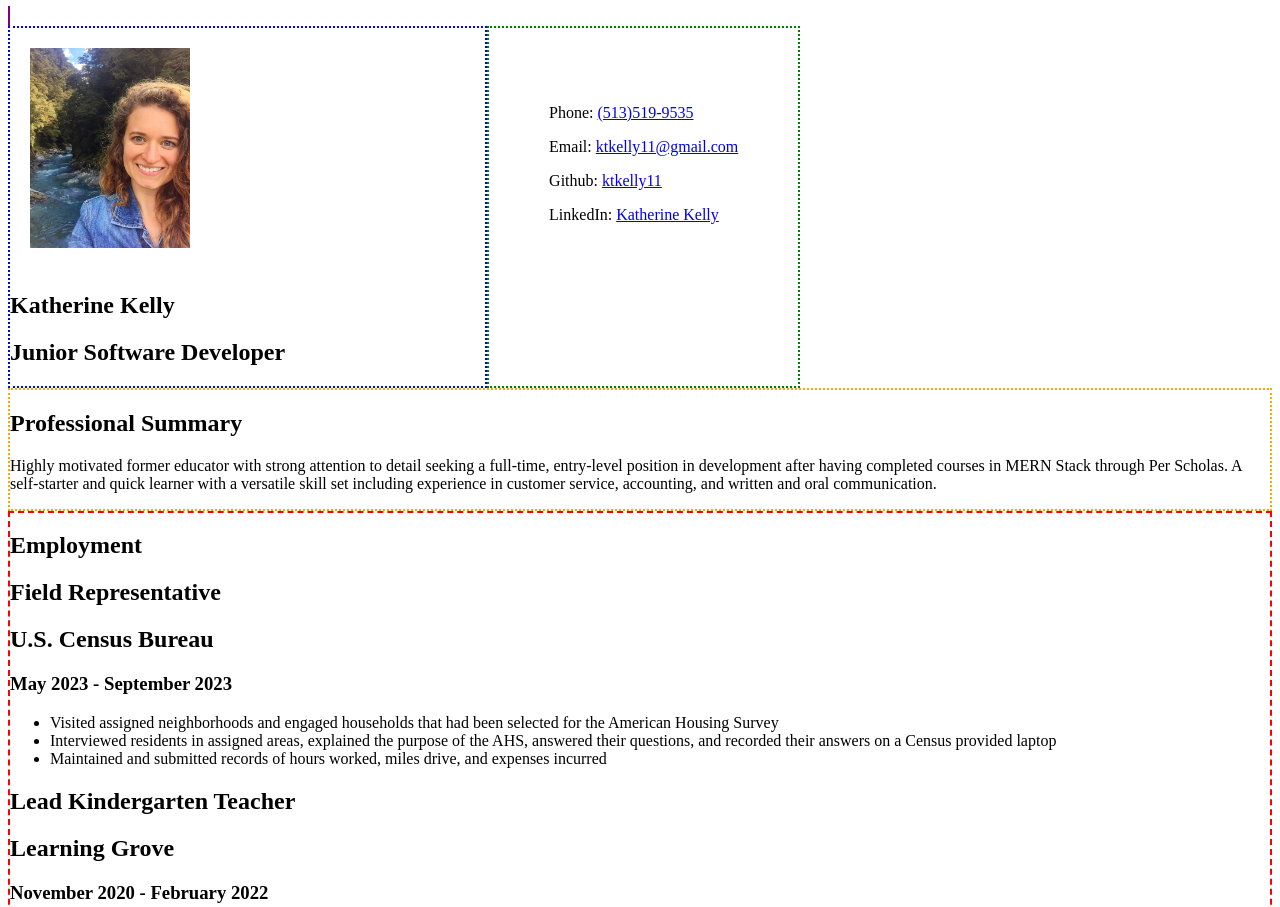
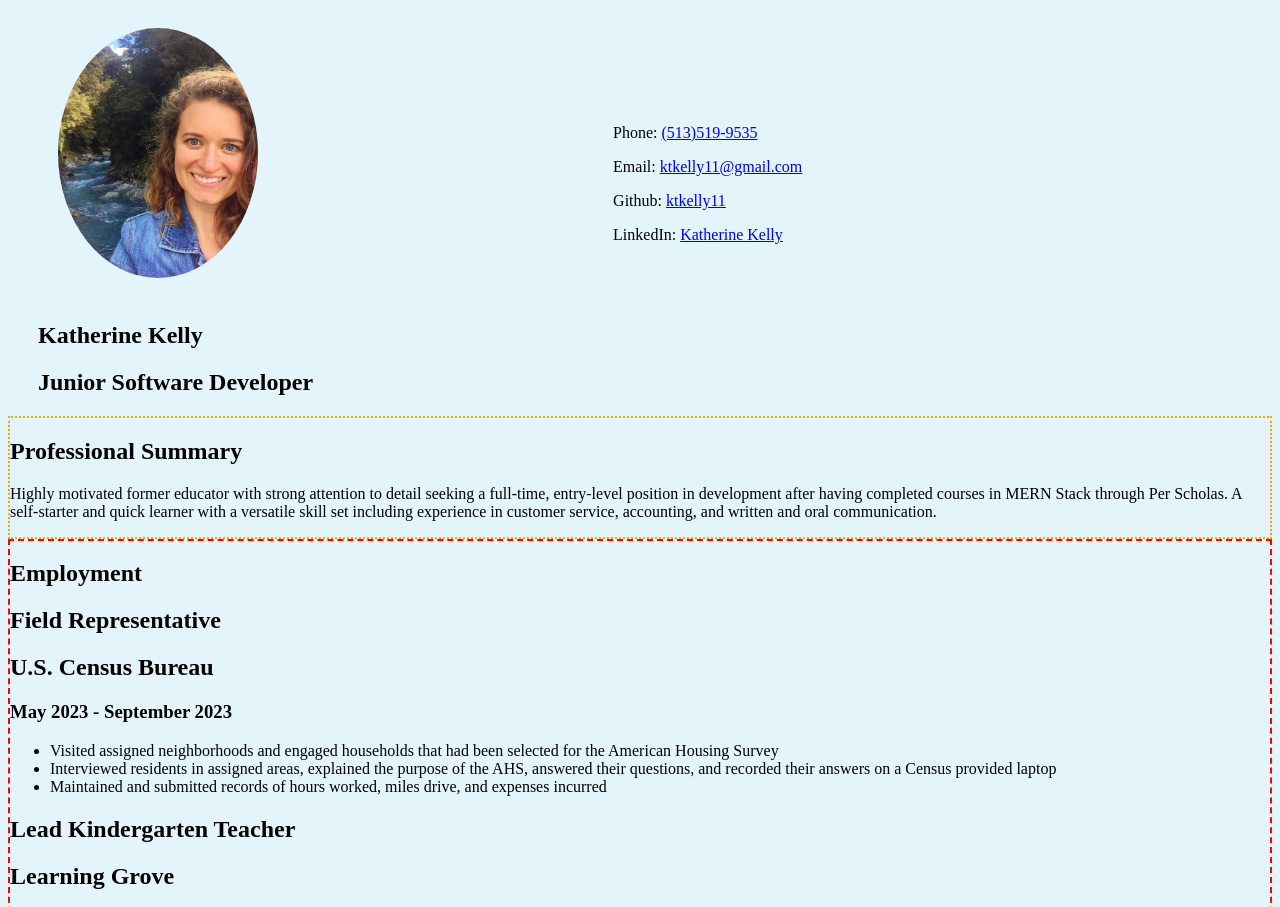
Before and after one commit to ktkelly11/OnlineResume, a plain HTML site: page pages/index.html in a window 1280 px wide. Shown: the top 907 px of the page. Drawn offline with Linux system fonts and the light colour scheme.

Commit message:
Updated styling

```diff
--- a/styles/styles.css
+++ b/styles/styles.css
@@ -1,11 +1,12 @@
 img {
-  height: 200px;
+  height: 250px;
   width: auto;
   padding: 20px;
+  border-radius: 50%;
 }
 
-#main_container {
-  border: 2px solid purple;
+body {
+  background-color: rgb(227, 244, 250);
 }
 
 .intro {
@@ -18,15 +19,14 @@ img {
 }
 
 .profile {
-  border: 2px dotted blue;
   justify-content: flex-start;
   padding-right: 200px;
+  padding-left: 30px;
 }
 
 .contact {
-  border: 2px dotted green;
   justify-content: center;
-  padding: 60px;
+  padding: 100px;
 }
 
 .professional_summary {
```
